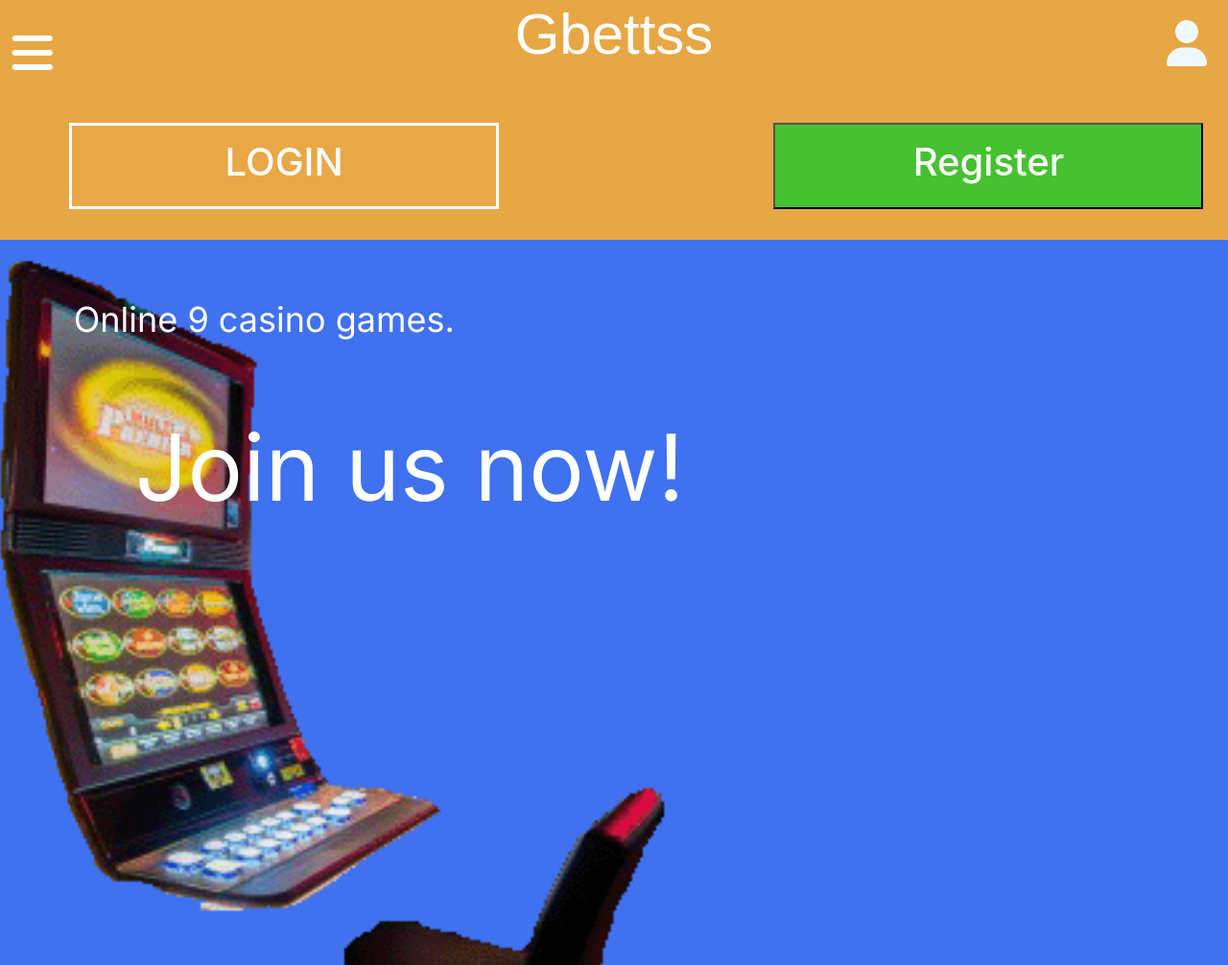
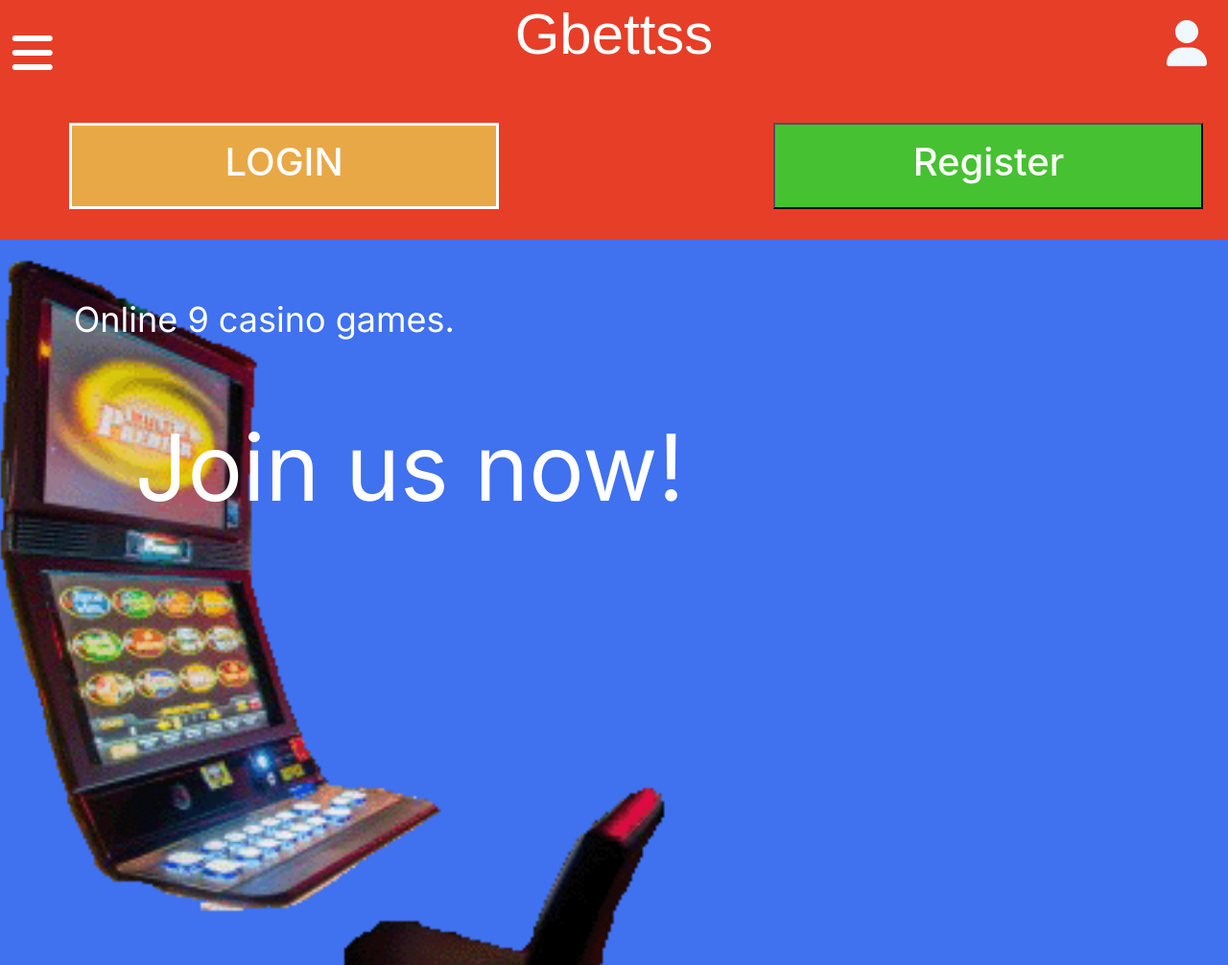
Before and after one commit to Giannibot/WebDesign-home-assighnement, a plain HTML site: page Gianluca_Said_WebDes_4.1A/index.html in a window 1280 px wide. Shown: the top 1006 px of the page at 96% size. Drawn offline with nearby package versions, Linux system fonts and the light colour scheme.

Commit message:
change nav color from orange to red orange

```diff
--- a/Gianluca_Said_WebDes_4.1A/main.css
+++ b/Gianluca_Said_WebDes_4.1A/main.css
@@ -16,7 +16,7 @@ body {
 
 }
 header {
-  background: rgba(232,167,69,1);
+  background: rgb(231, 62, 40);
   width: 100%;
   height: 250px;
   max-width: 100%;
```
